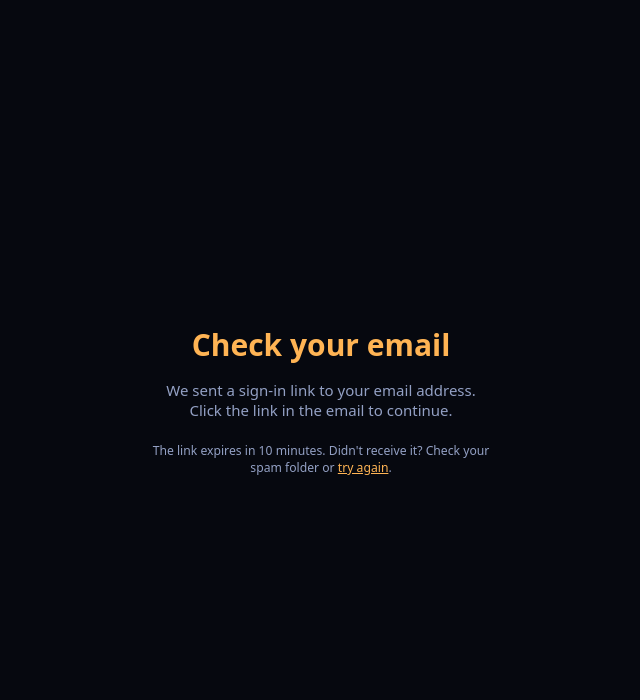
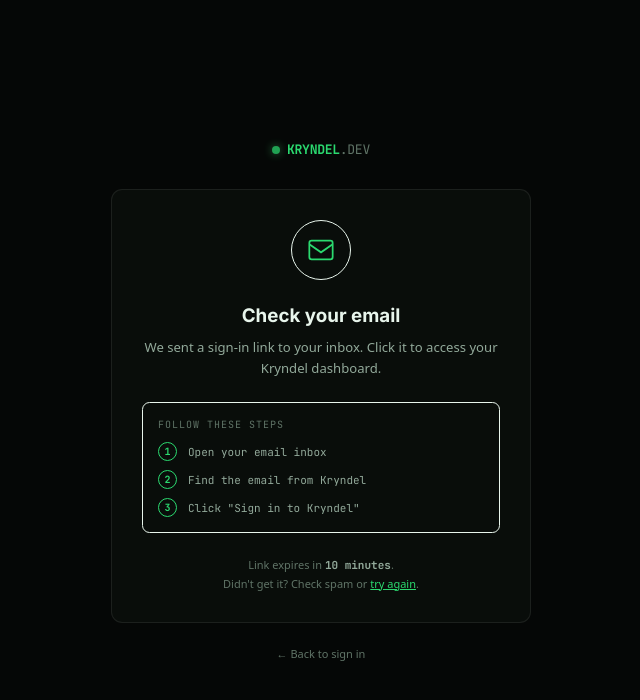
Before and after one commit to rperezga/kryndel, a Next.js app in the folder packages/web/: page /login/verify in a window 1280 px wide. Shown: the top 700 px of the page, without its empty margins (319-959 px from the left). Built offline with nearby package versions, Linux system fonts and the light colour scheme.

Commit message:
feat(login): redesign con guía paso a paso y mejor UX

```diff
--- a/packages/web/src/app/login/page.tsx
+++ b/packages/web/src/app/login/page.tsx
@@ -1,13 +1,12 @@
 /**
- * /login — magic link sign-in page.
- * Re-skinned with Kryndel Design System tokens and console aesthetic.
- * Preserves next-auth login rules and error messages.
+ * /login — magic link sign-in page (redesigned v2).
+ * More guided UX: explains magic link flow, trust signals, cleaner layout.
  */
 import { signIn } from '@/auth';
 import { redirect } from 'next/navigation';
 import { auth } from '@/auth';
 
-export const metadata = { title: 'Sign in' };
+export const metadata = { title: 'Sign in — Kryndel' };
 
 export default async function LoginPage({
   searchParams,
@@ -17,7 +16,6 @@
   const session = await auth();
   const params = await searchParams;
 
-  // Already signed in → go to dashboard
   if (session?.user) redirect(params.callbackUrl ?? '/dashboard');
 
   const errorMessages: Record<string, string> = {
@@ -29,30 +27,58 @@
 
   return (
     <main className="min-h-screen flex items-center justify-center p-4 bg-ds-shell text-ds-text relative overflow-hidden">
-      {/* Centered Login Card */}
-      <div className="bg-ds-panel border border-solid border-ds-border w-full max-w-[400px] p-8 relative z-10 rounded-lg">
-        {/* Technical Header Branding */}
-        <header className="mb-10 flex flex-col items-start gap-1">
-          <div className="flex items-center gap-3 mb-4 select-none">
-            <span className="w-2.5 h-2.5 rounded-full bg-ds-green animate-pulse shadow-[0_0_8px_rgba(83,246,136,0.6)]" />
-            <h1 className="font-ds-mono text-sm text-ds-green tracking-tight uppercase">
-              kryndel<span className="text-ds-text-3 font-normal">.dev</span>
-            </h1>
+
+      {/* Subtle top/bottom accent lines */}
+      <div className="absolute inset-0 pointer-events-none" aria-hidden="true">
+        <div className="absolute top-0 left-0 right-0 h-px bg-gradient-to-r from-transparent via-ds-green/20 to-transparent" />
+        <div className="absolute bottom-0 left-0 right-0 h-px bg-gradient-to-r from-transparent via-ds-green/10 to-transparent" />
+        <div className="absolute top-4 right-4 font-ds-mono text-[10px] text-ds-text-3/15 select-none hidden md:block">
+          ENCRYPTION: AES-256-GCM
         </div>
-          <h2 className="font-ds-sans text-xl font-bold text-ds-text">Sign in to Kryndel</h2>
-          <p className="font-ds-mono text-[10px] text-ds-text-3 uppercase tracking-wider">
-            SECURE_AUTH_LAYER: v4.2.0-STABLE
-          </p>
-        </header>
+        <div className="absolute bottom-4 left-4 font-ds-mono text-[10px] text-ds-text-3/15 select-none hidden md:block">
+          LATENCY: 12MS · STREAMS: ACTIVE
+        </div>
+      </div>
 
-        {/* Error message banner */}
+      <div className="w-full max-w-[420px] relative z-10">
+
+        {/* Top branding */}
+        <div className="text-center mb-8">
+          <a href="/" className="inline-flex items-center gap-2 no-underline mb-1">
+            <span className="w-2 h-2 rounded-full bg-ds-green animate-pulse shadow-[0_0_8px_rgba(83,246,136,0.6)]" />
+            <span className="font-ds-mono text-sm text-ds-green tracking-tight uppercase font-bold">
+              Kryndel<span className="text-ds-text-3 font-normal">.dev</span>
+            </span>
+          </a>
+          <h1 className="font-ds-sans text-2xl font-bold text-ds-text mt-5 mb-2">Welcome back</h1>
+          <p className="text-ds-text-2 text-sm">Sign in to monitor your XRPL contracts</p>
+        </div>
+
+        {/* Main card */}
+        <div className="bg-ds-panel border border-solid border-ds-border rounded-xl p-8">
+
+          {/* Error banner */}
           {errorMsg && (
-          <div className="mb-6 p-3 bg-ds-red/10 border border-solid border-ds-red text-ds-red/90 rounded text-xs font-ds-mono">
-            {errorMsg}
+            <div role="alert" className="mb-6 p-3 bg-ds-red/10 border border-solid border-ds-red/40 text-ds-red rounded-lg text-xs font-ds-mono flex items-start gap-2">
+              <span aria-hidden="true">⚠</span>
+              <span>{errorMsg}</span>
             </div>
           )}
 
-        {/* Login Form */}
+          {/* Magic link explainer */}
+          <div className="mb-6 flex items-start gap-3 p-3 bg-ds-shell/60 border border-solid border-ds-border/50 rounded-lg">
+            <span className="text-ds-green text-base leading-none mt-0.5" aria-hidden="true">✉</span>
+            <div>
+              <p className="font-ds-mono text-[10px] font-bold text-ds-text uppercase tracking-wider mb-0.5">
+                No password needed
+              </p>
+              <p className="text-ds-text-3 text-[11px] leading-relaxed">
+                Enter your email and we&apos;ll send a secure sign-in link — no password, no hassle.
+              </p>
+            </div>
+          </div>
+
+          {/* Form */}
           <form
             action={async (formData: FormData) => {
               'use server';
@@ -62,67 +88,88 @@
                 redirectTo: params.callbackUrl ?? '/dashboard',
               });
             }}
-          className="space-y-6"
+            className="space-y-4"
           >
-          <div className="space-y-2">
+            <div>
               <label
-              className="font-ds-mono text-[10px] text-ds-text-3 uppercase tracking-widest block"
+                className="font-ds-mono text-[10px] text-ds-text-3 uppercase tracking-widest block mb-2"
                 htmlFor="email"
               >
-              Network Identity / Email
+                Email address
               </label>
               <input
                 id="email"
                 type="email"
                 name="email"
                 required
-              placeholder="user@kryndel.network"
-              className="w-full bg-ds-shell border border-solid border-ds-border rounded-none py-3 px-4 font-ds-mono text-sm text-ds-text placeholder:text-ds-text-3 outline-none focus:border-ds-green transition-all"
+                placeholder="you@example.com"
+                className="w-full bg-ds-shell border border-solid border-ds-border rounded-lg py-3 px-4 font-ds-mono text-sm text-ds-text placeholder:text-ds-text-3/40 outline-none focus:border-ds-green transition-colors"
                 autoFocus
+                autoComplete="email"
               />
             </div>
 
-          <div className="space-y-4">
             <button
               type="submit"
-              className="w-full bg-transparent border border-solid border-ds-green text-ds-green font-ds-mono text-xs py-3 px-6 hover:bg-ds-green/10 active:opacity-80 transition-all duration-150 flex items-center justify-center gap-2 group outline-none focus:bg-ds-green/10"
+              className="w-full bg-ds-green text-ds-shell font-ds-mono text-sm font-bold py-3 px-6 rounded-lg hover:opacity-90 active:scale-[0.98] transition-all duration-150 flex items-center justify-center gap-2 group outline-none focus-visible:ring-2 focus-visible:ring-ds-green focus-visible:ring-offset-2 focus-visible:ring-offset-ds-panel"
             >
               <span>Send magic link</span>
-              <span aria-hidden="true" className="group-hover:translate-x-1 transition-transform font-ds-mono">
-                &rarr;
+              <span aria-hidden="true" className="group-hover:translate-x-1 transition-transform">
+                →
               </span>
             </button>
+          </form>
 
-            <p className="font-ds-sans text-[11px] text-center text-ds-text-3 leading-relaxed">
+          {/* Step guide */}
+          <div className="mt-6 pt-5 border-t border-solid border-ds-border/40">
+            <p className="font-ds-mono text-[10px] text-ds-text-3 uppercase tracking-widest mb-3">
+              What happens next
+            </p>
+            <ol className="space-y-2.5 list-none p-0 m-0">
+              {[
+                'Enter your email above and click send',
+                'Check your inbox for the Kryndel link',
+                'Click it — you\'re in, no password ever',
+              ].map((step, i) => (
+                <li key={i} className="flex items-center gap-3">
+                  <span className="w-5 h-5 rounded-full border border-solid border-ds-green/30 text-ds-green font-ds-mono text-[10px] flex items-center justify-center shrink-0 font-bold select-none">
+                    {i + 1}
+                  </span>
+                  <span className="text-ds-text-2 text-[11px] font-ds-mono">{step}</span>
+                </li>
+              ))}
+            </ol>
+          </div>
+        </div>
+
+        {/* Footer legal + status */}
+        <div className="mt-5 flex flex-col items-center gap-3">
+          <p className="text-center text-[11px] text-ds-text-3 leading-relaxed">
             By continuing, you agree to our{' '}
-              <a href="#" className="text-ds-text-2 hover:text-ds-green transition-colors underline underline-offset-4">
+            <a href="/terms" className="text-ds-text-2 hover:text-ds-green transition-colors underline underline-offset-4">
               Terms of Service
             </a>{' '}
             and{' '}
-              <a href="#" className="text-ds-text-2 hover:text-ds-green transition-colors underline underline-offset-4">
-                Privacy Protocol
-              </a>
-              .
+            <a href="/privacy" className="text-ds-text-2 hover:text-ds-green transition-colors underline underline-offset-4">
+              Privacy Policy
+            </a>.
           </p>
+          <div className="flex items-center gap-4">
+            <div className="flex items-center gap-1.5">
+              <div className="w-1.5 h-1.5 rounded-full bg-ds-green animate-pulse" aria-hidden="true" />
+              <span className="font-ds-mono text-[9px] text-ds-green/60 uppercase tracking-widest">System Ready</span>
             </div>
-        </form>
-
-        {/* Bottom Status Decorations */}
-        <div className="mt-12 pt-6 border-t border-solid border-ds-border/40 flex justify-between items-center text-xs font-ds-mono">
-          <div className="flex items-center gap-2">
-            <div className="w-1.5 h-1.5 rounded-full bg-ds-green animate-pulse" />
-            <span className="text-[10px] text-ds-green uppercase tracking-wider font-bold">System Ready</span>
-          </div>
-          <span className="text-[10px] text-ds-text-3">LOC: 127.0.0.1</span>
+            <span className="font-ds-mono text-[9px] text-ds-text-3/40">v4.2.0-STABLE</span>
           </div>
         </div>
 
-      {/* Decorative background labels for high contrast theme visual appeal (hidden on mobile) */}
-      <div className="absolute bottom-4 left-4 font-ds-mono text-[10px] text-ds-text-3/20 select-none hidden md:block" aria-hidden="true">
-        LATENCY: 12MS | STREAMS: ACTIVE | OBSERVE: ON
-      </div>
-      <div className="absolute top-4 right-4 font-ds-mono text-[10px] text-ds-text-3/20 select-none hidden md:block" aria-hidden="true">
-        ENCRYPTION: AES-256-GCM
+        {/* New user nudge */}
+        <p className="text-center text-[11px] text-ds-text-3 mt-4">
+          New to Kryndel?{' '}
+          <a href="/" className="text-ds-green hover:underline transition-colors">
+            See what we build →
+          </a>
+        </p>
       </div>
     </main>
   );
--- a/packages/web/src/app/login/verify/page.tsx
+++ b/packages/web/src/app/login/verify/page.tsx
@@ -1,18 +1,82 @@
-export const metadata = { title: 'Check your email' };
+/**
+ * /login/verify — post-magic-link confirmation screen.
+ * Redesigned to match DS tokens and guide the user clearly.
+ */
+export const metadata = { title: 'Check your email — Kryndel' };
 
 export default function VerifyPage() {
   return (
-    <main style={{ minHeight: '100vh', display: 'flex', alignItems: 'center', justifyContent: 'center', background: 'var(--bg)' }}>
-      <div style={{ textAlign: 'center', maxWidth: 400, padding: '2rem' }}>
-        <h1 style={{ color: 'var(--accent)', marginBottom: '1rem' }}>Check your email</h1>
-        <p style={{ color: 'var(--muted)' }}>
-          We sent a sign-in link to your email address.<br />
-          Click the link in the email to continue.
-        </p>
-        <p style={{ marginTop: '1.5rem', fontSize: '0.8125rem', color: 'var(--muted)' }}>
-          The link expires in 10 minutes. Didn&apos;t receive it? Check your spam folder or{' '}
-          <a href="/login" style={{ color: 'var(--accent)' }}>try again</a>.
-        </p>
+    <main className="min-h-screen flex items-center justify-center p-4 bg-ds-shell text-ds-text">
+
+      <div className="w-full max-w-[420px]">
+
+        {/* Branding */}
+        <div className="text-center mb-8">
+          <a href="/" className="inline-flex items-center gap-2 no-underline">
+            <span className="w-2 h-2 rounded-full bg-ds-green animate-pulse shadow-[0_0_8px_rgba(83,246,136,0.6)]" />
+            <span className="font-ds-mono text-sm text-ds-green tracking-tight uppercase font-bold">
+              Kryndel<span className="text-ds-text-3 font-normal">.dev</span>
+            </span>
+          </a>
+        </div>
+
+        <div className="bg-ds-panel border border-solid border-ds-border rounded-xl p-8 text-center">
+
+          {/* Email icon */}
+          <div
+            className="w-16 h-16 rounded-full bg-ds-green/10 border border-solid border-ds-green/30 flex items-center justify-center mx-auto mb-6"
+            aria-hidden="true"
+          >
+            <svg width="28" height="28" viewBox="0 0 24 24" fill="none" stroke="currentColor" strokeWidth="1.5" className="text-ds-green">
+              <rect x="2" y="4" width="20" height="16" rx="2" />
+              <path d="M2 7l10 7 10-7" />
+            </svg>
+          </div>
+
+          <h1 className="font-ds-sans text-xl font-bold text-ds-text mb-2">Check your email</h1>
+          <p className="text-ds-text-2 text-sm leading-relaxed mb-6">
+            We sent a sign-in link to your inbox. Click it to access your Kryndel dashboard.
+          </p>
+
+          {/* Steps */}
+          <div className="bg-ds-shell/60 border border-solid border-ds-border/50 rounded-lg p-4 text-left mb-6">
+            <p className="font-ds-mono text-[10px] text-ds-text-3 uppercase tracking-widest mb-3">
+              Follow these steps
+            </p>
+            <ol className="space-y-2.5 list-none p-0 m-0">
+              {[
+                'Open your email inbox',
+                'Find the email from Kryndel',
+                'Click "Sign in to Kryndel"',
+              ].map((step, i) => (
+                <li key={i} className="flex items-center gap-3">
+                  <span className="w-5 h-5 rounded-full bg-ds-green/10 border border-solid border-ds-green/30 text-ds-green font-ds-mono text-[10px] flex items-center justify-center shrink-0 font-bold select-none">
+                    {i + 1}
+                  </span>
+                  <span className="text-ds-text-2 text-[11px] font-ds-mono">{step}</span>
+                </li>
+              ))}
+            </ol>
+          </div>
+
+          {/* Expiry + retry */}
+          <p className="text-ds-text-3 text-[11px] leading-relaxed">
+            Link expires in{' '}
+            <span className="text-ds-text-2 font-bold font-ds-mono">10 minutes</span>.
+            <br />
+            Didn&apos;t get it? Check spam or{' '}
+            <a href="/login" className="text-ds-green hover:underline transition-colors">
+              try again
+            </a>.
+          </p>
+        </div>
+
+        {/* Back link */}
+        <div className="text-center mt-5">
+          <a href="/login" className="text-[11px] text-ds-text-3 hover:text-ds-green transition-colors no-underline">
+            ← Back to sign in
+          </a>
+        </div>
       </div>
     </main>
   );
```
Lines whose indentation alone changed are shown as unchanged.
